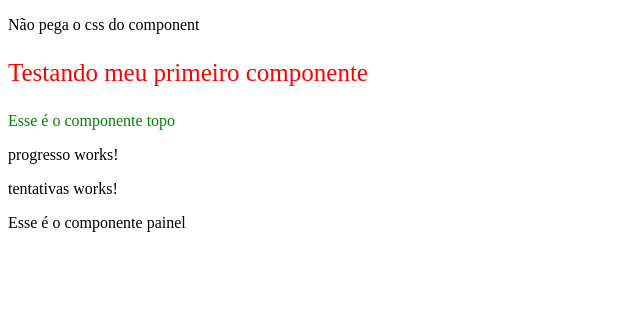
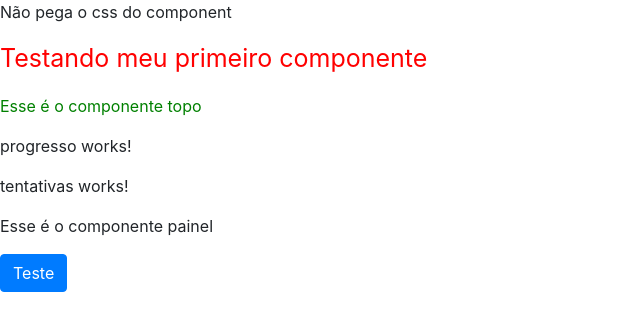
Before and after one commit to kairoLamarca/app1-angular, an Angular app: page / in a window 1280 px wide. Shown: the top 330 px of the page, without its empty margins (0-640 px from the left). Built offline with nearby package versions, Linux system fonts and the light colour scheme.

Commit message:
bootstrap
instalação do bootstrap om o npm e referenciando no .angular-cli.json para ser usado em toda a aplicação

```diff
--- a/package.json
+++ b/package.json
@@ -21,6 +21,7 @@
     "@angular/platform-browser": "^5.0.0",
     "@angular/platform-browser-dynamic": "^5.0.0",
     "@angular/router": "^5.0.0",
+    "bootstrap": "^4.0.0-beta.2",
     "core-js": "^2.4.1",
     "rxjs": "^5.5.2",
     "zone.js": "^0.8.14"
--- a/src/app/painel/painel.component.html
+++ b/src/app/painel/painel.component.html
@@ -3,3 +3,5 @@
 <p>
   Esse é o componente painel
 </p>
+
+<button class="btn btn-primary">Teste</button>
```
Also changed, not shown: .angular-cli.json, Comandos_angular.txt, 1 other file (tests, documents, lock files or other folders).
